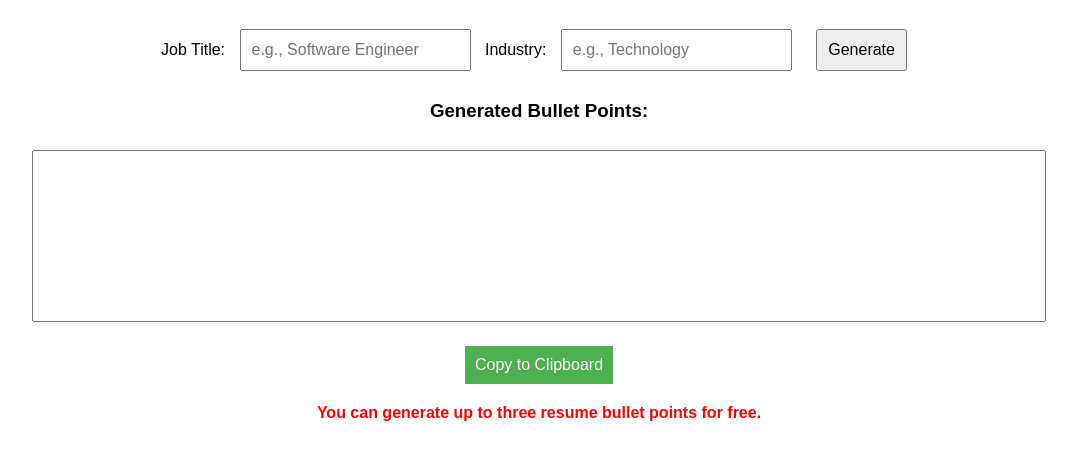
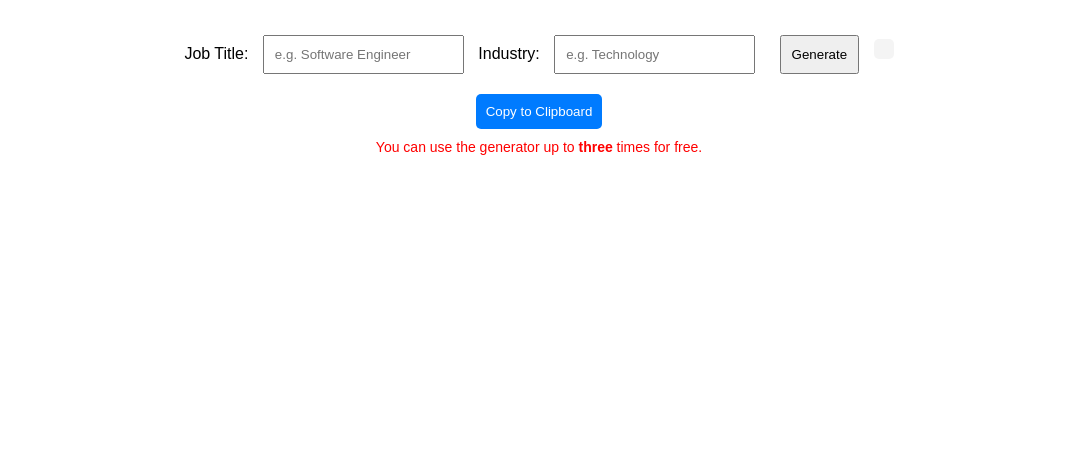
Before and after one commit to SlinkWeasel/resume-bullet-site, a website: page index.html in a window 1280 px wide. Shown: the part 61-520 px from the top of the page, without its empty margins (101-1178 px from the left). Drawn offline with Linux system fonts and the light colour scheme.

Commit message:
Update index.html

```diff
--- a/index.html
+++ b/index.html
@@ -6,32 +6,68 @@
     <title>Resume Bullet Point Generator</title>
     <script async src="https://pagead2.googlesyndication.com/pagead/js/adsbygoogle.js?client=ca-pub-1371238492071252" crossorigin="anonymous"></script>
     <style>
-        body { font-family: Arial, sans-serif; text-align: center; margin: 20px; }
-        input, button, textarea { margin: 10px; padding: 10px; font-size: 16px; }
-        textarea { width: 80%; height: 150px; resize: none; }
-        #copyButton { background-color: #4CAF50; color: white; border: none; cursor: pointer; }
-        #copyButton:hover { background-color: #45a049; }
-        .limit-msg { color: red; font-weight: bold; margin-top: 10px; }
+        body {
+            font-family: Arial, sans-serif;
+            text-align: center;
+            margin: 20px;
+        }
+        input, button {
+            margin: 10px;
+            padding: 10px;
+        }
+        #output {
+            margin-top: 20px;
+            font-weight: bold;
+            white-space: pre-line;
+            background: #f4f4f4;
+            padding: 10px;
+            border-radius: 5px;
+            display: inline-block;
+            text-align: left;
+        }
+        .limit-message {
+            color: red;
+            margin-top: 10px;
+            font-size: 14px;
+        }
+        .copy-btn {
+            display: block;
+            margin: 10px auto;
+            padding: 10px;
+            background-color: #007BFF;
+            color: white;
+            border: none;
+            cursor: pointer;
+            border-radius: 5px;
+        }
     </style>
 </head>
 <body>
     <h1>Resume Bullet Point Generator</h1>
-    <label>Job Title: <input type="text" id="jobTitle" placeholder="e.g., Software Engineer"></label>
-    <label>Industry: <input type="text" id="industry" placeholder="e.g., Technology"></label>
+    <label for="jobTitle">Job Title:</label>
+    <input type="text" id="jobTitle" placeholder="e.g. Software Engineer">
+    <label for="industry">Industry:</label>
+    <input type="text" id="industry" placeholder="e.g. Technology">
     <button onclick="generateBulletPoints()">Generate</button>
 
-    <h3>Generated Bullet Points:</h3>
-    <textarea id="output" readonly></textarea>
-    <br>
-    <button id="copyButton" onclick="copyToClipboard()">Copy to Clipboard</button>
-    <p class="limit-msg">You can generate up to <strong>three</strong> resume bullet points for free.</p>
+    <div id="output"></div>
+    <button class="copy-btn" onclick="copyToClipboard()">Copy to Clipboard</button>
+
+    <p class="limit-message">You can use the generator up to <strong>three</strong> times for free.</p>
 
     <script>
+        let usageCount = localStorage.getItem("usageCount") || 0;
+
         async function generateBulletPoints() {
+            if (usageCount >= 3) {
+                document.getElementById("output").innerText = "You have reached your free limit of 3 uses.";
+                return;
+            }
+
             const jobTitle = document.getElementById("jobTitle").value;
             const industry = document.getElementById("industry").value;
             const outputBox = document.getElementById("output");
-            outputBox.value = "Generating...";
+            outputBox.innerText = "Generating...";
 
             try {
                 const response = await fetch("/.netlify/functions/generate-bullets", {
@@ -42,21 +78,22 @@
                 const data = await response.json();
 
                 if (!data.bullet_points || !Array.isArray(data.bullet_points)) {
-                    throw new Error("Invalid bullet point format");
+                    throw new Error("Invalid response format");
                 }
 
-                outputBox.value = data.bullet_points.join("\n");
+                outputBox.innerText = data.bullet_points.join("\n");
+                localStorage.setItem("usageCount", ++usageCount);
             } catch (error) {
+                outputBox.innerText = "Failed to generate bullet points. Try again.";
                 console.error("Error:", error);
-                outputBox.value = "Failed to generate bullet points. Try again.";
             }
         }
 
         function copyToClipboard() {
-            const outputBox = document.getElementById("output");
-            outputBox.select();
-            document.execCommand("copy");
-            alert("Bullet points copied to clipboard!");
+            const outputText = document.getElementById("output").innerText;
+            navigator.clipboard.writeText(outputText).then(() => {
+                alert("Bullet points copied to clipboard!");
+            });
         }
     </script>
 </body>
```
